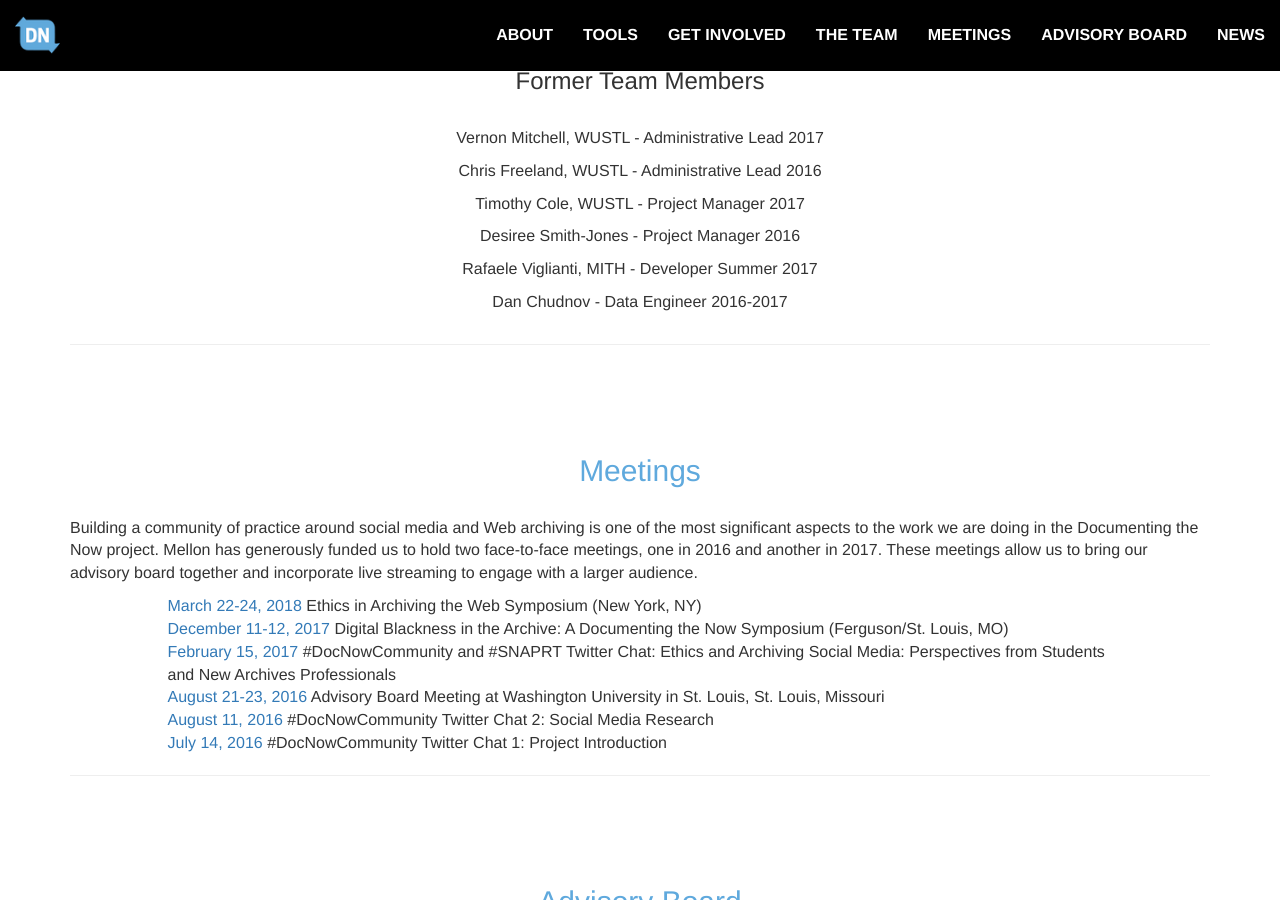
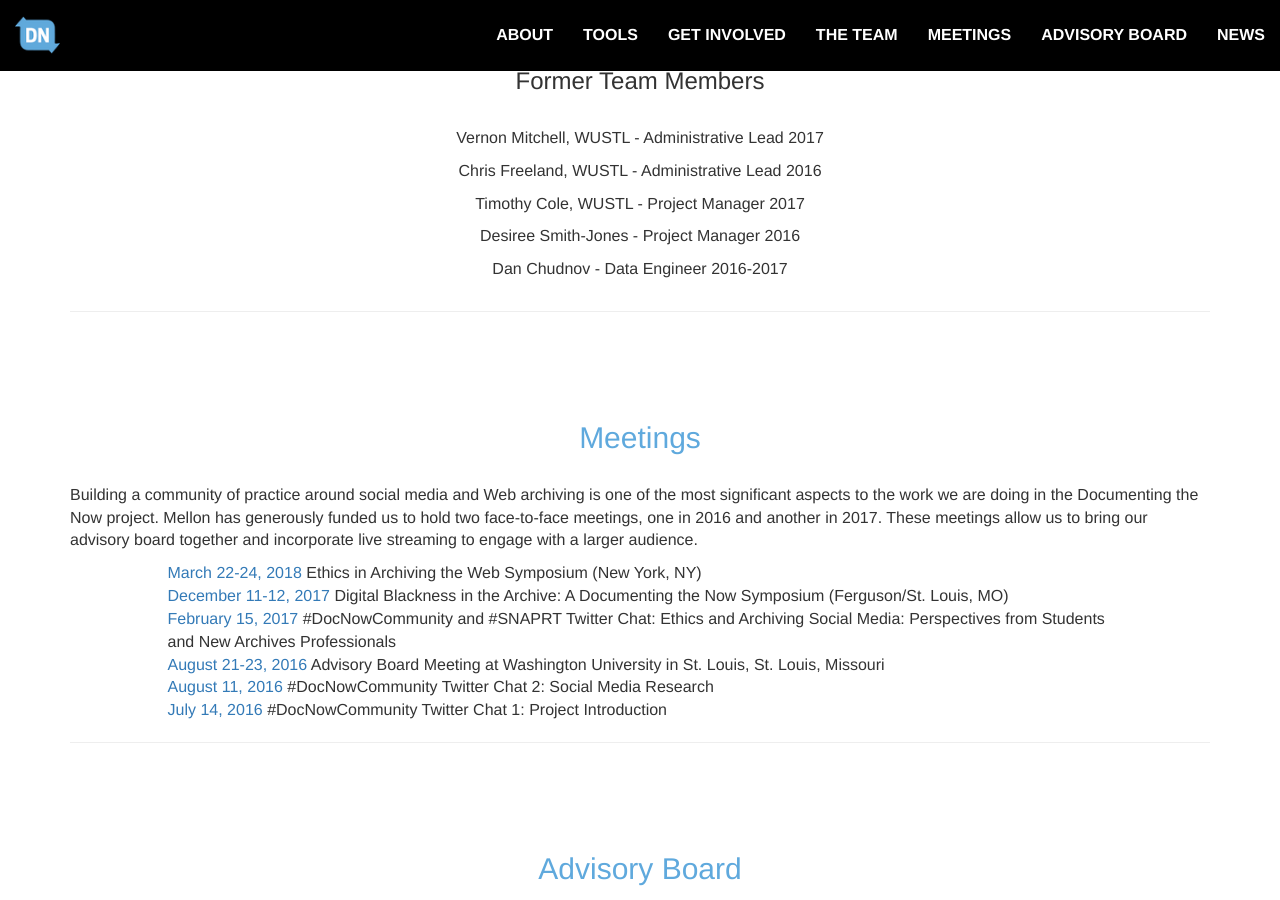
Before and after one commit to DocNow/docnow.github.io, a Jekyll site: the page built from index.html, in a window 1280 px wide and 900 px high, scrolled down 3505 px. Built offline with Jekyll 4.4.1, drawn with Linux system fonts in a browser that asks for light colours.

Commit message:
remove raff
no longer former!

```diff
--- a/index.html
+++ b/index.html
@@ -294,7 +294,6 @@
                       <p>Chris Freeland, WUSTL - Administrative Lead 2016</p>
                       <p>Timothy Cole, WUSTL - Project Manager 2017</p>
                       <p>Desiree Smith-Jones - Project Manager 2016</p>
-                      <p>Rafaele Viglianti, MITH - Developer Summer 2017</p>
                       <p>Dan Chudnov - Data Engineer 2016-2017</p>
                 </div>
             </div>
```
